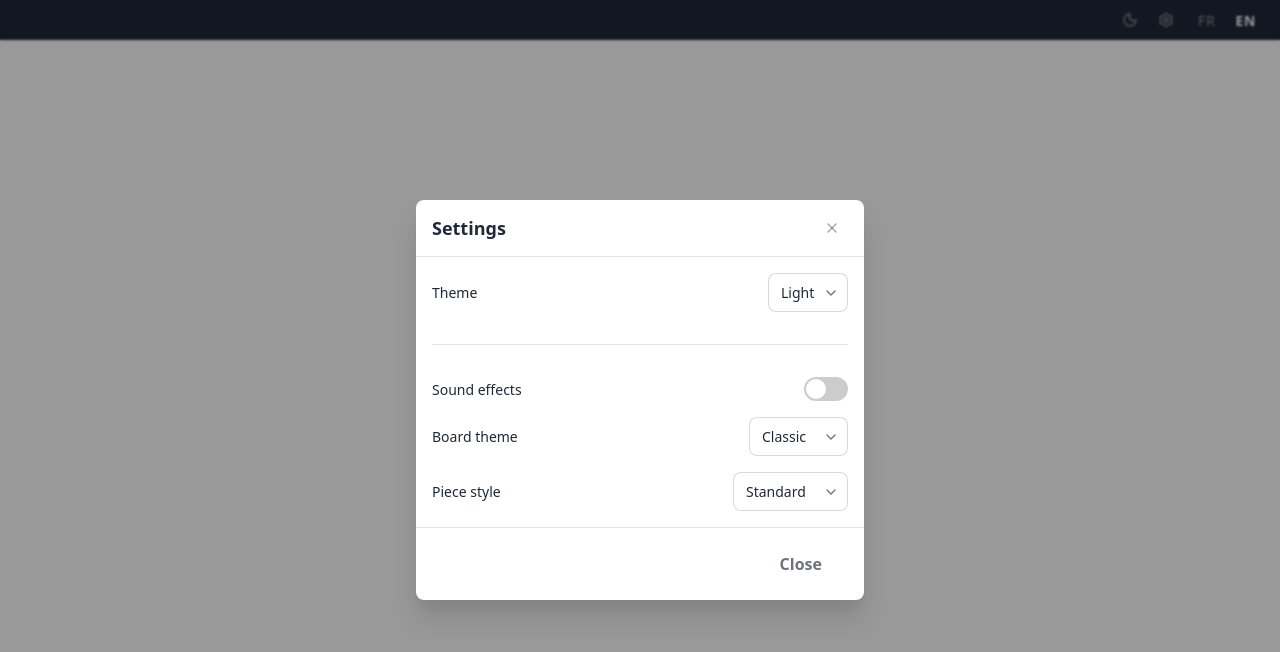
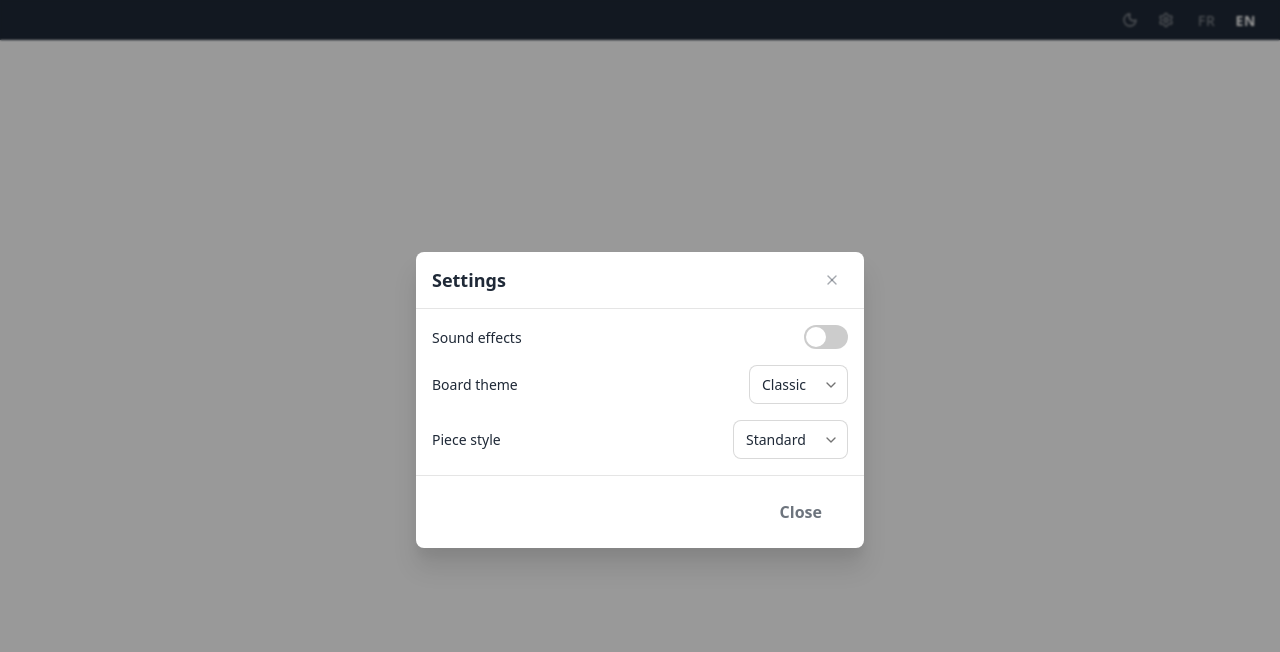
Before and after one commit to Gcob/chess, a Vue app in the folder frontend/: page / in a window 1280 px wide. Both pictures are taken after a click on the button 1166 px from the left and 20 px from the top of the page. Shown: the top 652 px of the page. Built offline with nearby package versions, Linux system fonts and the light colour scheme; the HTML template or start-up script is replaced by a standard one.

Commit message:
feat: refactor settings modal into a separate component for better organization

```diff
--- a/frontend/src/components/SuperTopBar.vue
+++ b/frontend/src/components/SuperTopBar.vue
@@ -3,6 +3,7 @@ import { ref } from 'vue'
 import { useI18n } from 'vue-i18n'
 import { useTheme } from '@/composables/useTheme'
 import { Settings, Sun, Moon } from 'lucide-vue-next'
+import SettingsModal from '@/components/parts/SettingsModal.vue'
 
 const { locale } = useI18n()
 const { theme, toggle: toggleTheme } = useTheme()
@@ -41,48 +42,7 @@ function setLocale(lang: typeof locales[number]) {
       </div>
     </div>
 
-    <cModal v-model="isSettingsOpen" size="sm">
-      <template #header>{{ $t('settings.title') }}</template>
-
-      <div class="super-top-bar__settings">
-        <label class="c-label">
-          <span>{{ $t('settings.theme') }}</span>
-          <select class="c-select" :value="theme" @change="toggleTheme">
-            <option value="light">{{ $t('settings.themeLight') }}</option>
-            <option value="dark">{{ $t('settings.themeDark') }}</option>
-          </select>
-        </label>
-
-        <hr class="c-divider" />
-
-        <label class="c-label">
-          <span>{{ $t('settings.sound') }}</span>
-          <input type="checkbox" class="c-checkbox" />
-        </label>
-
-        <label class="c-label">
-          <span>{{ $t('settings.boardTheme') }}</span>
-          <select class="c-select">
-            <option value="classic">Classic</option>
-            <option value="modern">Modern</option>
-            <option value="wood">Wood</option>
-          </select>
-        </label>
-
-        <label class="c-label">
-          <span>{{ $t('settings.pieceStyle') }}</span>
-          <select class="c-select">
-            <option value="standard">Standard</option>
-            <option value="minimalist">Minimalist</option>
-            <option value="pixel">Pixel</option>
-          </select>
-        </label>
-      </div>
-
-      <template #footer="{ close }">
-        <cButton variant="ter" @click="close">{{ $t('common.close') }}</cButton>
-      </template>
-    </cModal>
+    <SettingsModal v-model="isSettingsOpen" />
   </div>
 </template>
 
@@ -164,10 +124,5 @@ function setLocale(lang: typeof locales[number]) {
     }
   }
 
-  &__settings {
-    display: flex;
-    flex-direction: column;
-    gap: $spacing-4;
-  }
 }
 </style>
--- /dev/null
+++ b/frontend/src/components/parts/SettingsModal.vue
@@ -0,0 +1,47 @@
+<template>
+  <cModal :model-value="modelValue" size="sm" @update:model-value="$emit('update:modelValue', $event)">
+    <template #header>{{ $t('settings.title') }}</template>
+
+    <div class="settings-modal">
+      <label class="c-label">
+        <span>{{ $t('settings.sound') }}</span>
+        <input type="checkbox" class="c-checkbox" />
+      </label>
+
+      <label class="c-label">
+        <span>{{ $t('settings.boardTheme') }}</span>
+        <select class="c-select">
+          <option value="classic">Classic</option>
+          <option value="modern">Modern</option>
+          <option value="wood">Wood</option>
+        </select>
+      </label>
+
+      <label class="c-label">
+        <span>{{ $t('settings.pieceStyle') }}</span>
+        <select class="c-select">
+          <option value="standard">Standard</option>
+          <option value="minimalist">Minimalist</option>
+          <option value="pixel">Pixel</option>
+        </select>
+      </label>
+    </div>
+
+    <template #footer="{ close }">
+      <cButton variant="ter" @click="close">{{ $t('common.close') }}</cButton>
+    </template>
+  </cModal>
+</template>
+
+<script setup lang="ts">
+defineProps<{ modelValue: boolean }>()
+defineEmits<{ 'update:modelValue': [value: boolean] }>()
+</script>
+
+<style lang="scss" scoped>
+.settings-modal {
+  display: flex;
+  flex-direction: column;
+  gap: $spacing-4;
+}
+</style>
```
